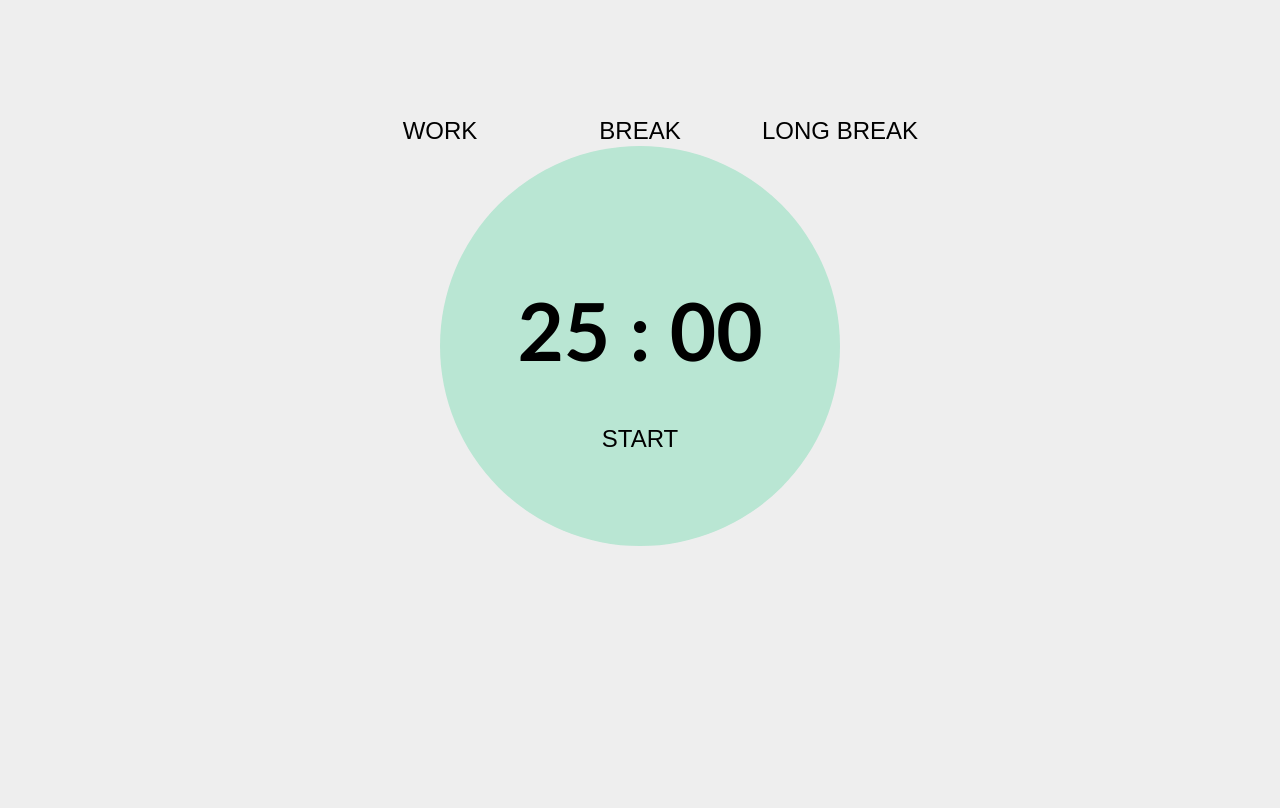
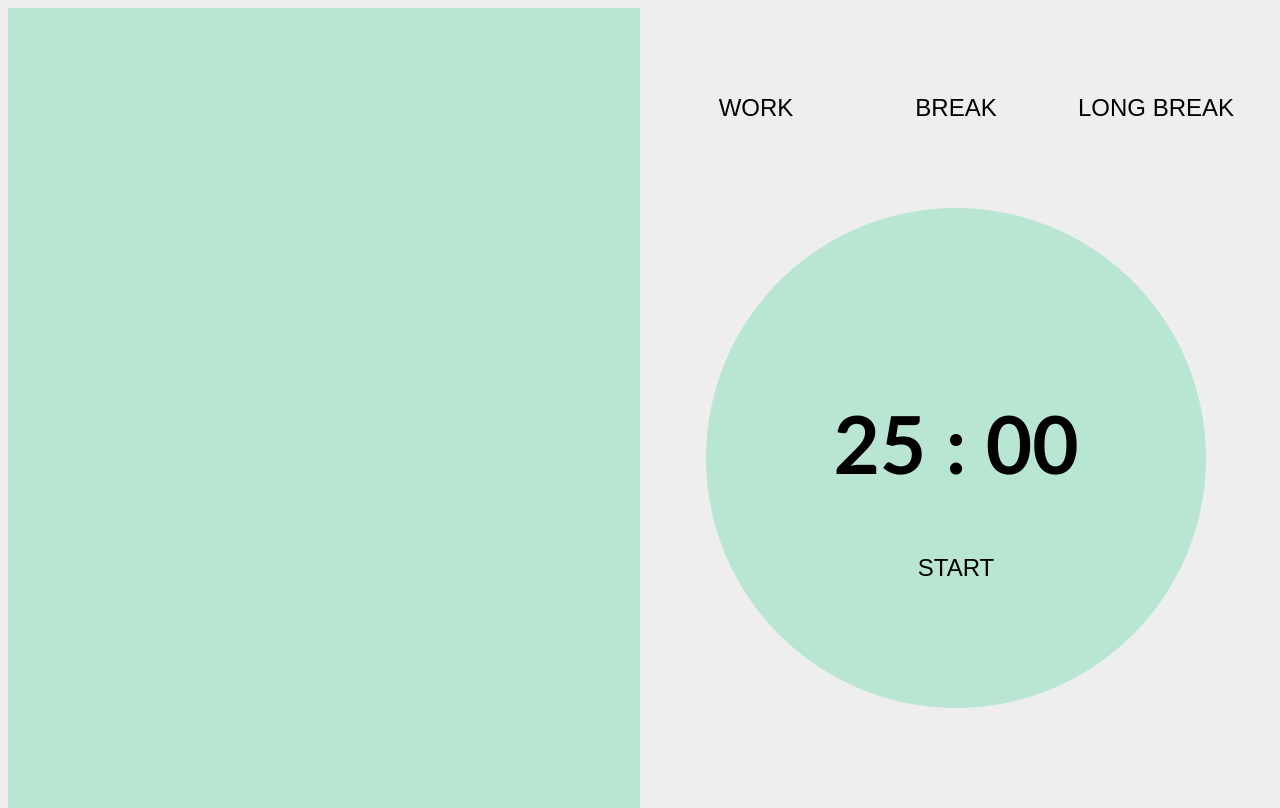
Before and after one commit to AsukaCHikaru/tomato-timer, a Vue app: page / in a window 1280 px wide. Built offline with nearby package versions, Linux system fonts and the light colour scheme.

Commit message:
Add task-container

```diff
--- a/src/App.vue
+++ b/src/App.vue
@@ -1,12 +1,15 @@
 <template>
   <div id="app">
     <div class="main-container">
+      <div class="task-container"></div>
+      <div class="timer-container">
         <mode-button @change-mode="changeMode($event)" />
         <Time
           :rest-time="restTime"
           @send-control="handleControl($event)"
           :counting-down="countingDown"
         />
+      </div>
     </div>
   </div>
 </template>
@@ -85,16 +88,22 @@ export default {
 <style>
 html, body{
   background-color: #eee;
+  height: 100%;
 }
 #app{
-  display: grid;
-  grid-template-rows: auto 50% auto;
+  height: 100%;
 }
 .main-container{
-  grid-row-start: 2;
-  display: flex;
-  flex-direction: column;
-  justify-content: center;
+  display: grid;
+  grid-template-columns: 50% 50%;
   margin: auto;
+  height: 100%;
+}
+.task-container{
+  background-color: #b9e6d3;
+}
+.timer-container{
+  display: grid;
+  grid-template-rows: 25% 75%;
 }
 </style>
--- a/src/components/Time.vue
+++ b/src/components/Time.vue
@@ -38,8 +38,8 @@ export default {
   grid-template-rows: repeat(3, auto);
   padding: 0;
   margin: 0 auto;
-  width: 400px;
-  height: 400px;
+  width: 500px;
+  height: 500px;
   border-radius: 50%;
   background-color: #b9e6d3;
 }
```
Also changed, not shown: src/components/HelloWorld.vue (deleted, +0 -58 lines). Lines whose indentation alone changed are shown as unchanged.
